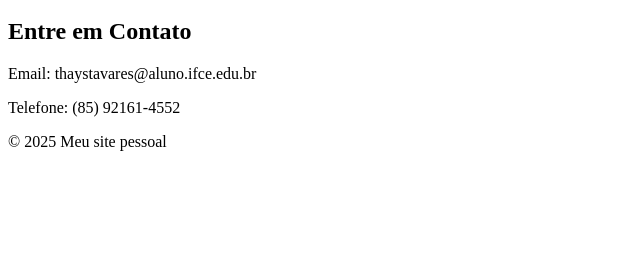
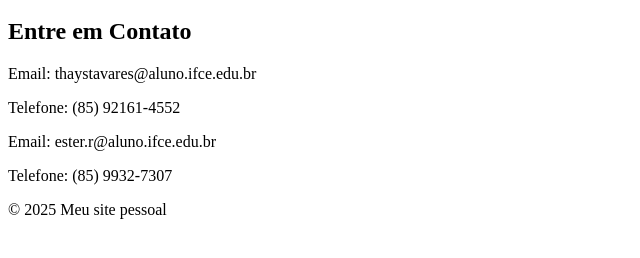
Before and after one commit to ThaysTavaress/Projeto04, a plain HTML site: page pages/contato.html in a window 1280 px wide. Shown: the part 136-394 px from the top of the page, without its empty margins (0-640 px from the left). Drawn offline with Linux system fonts and the light colour scheme.

Commit message:
Update contato.html

```diff
--- a/pages/contato.html
+++ b/pages/contato.html
@@ -16,6 +16,8 @@
         <section>
             <p>Email: thaystavares@aluno.ifce.edu.br</p>
             <p>Telefone: (85) 92161-4552</p>
+             <p>Email: ester.r@aluno.ifce.edu.br</p>
+            <p>Telefone: (85) 9932-7307</p>
         </section>
     </body>
     <footer>
```
